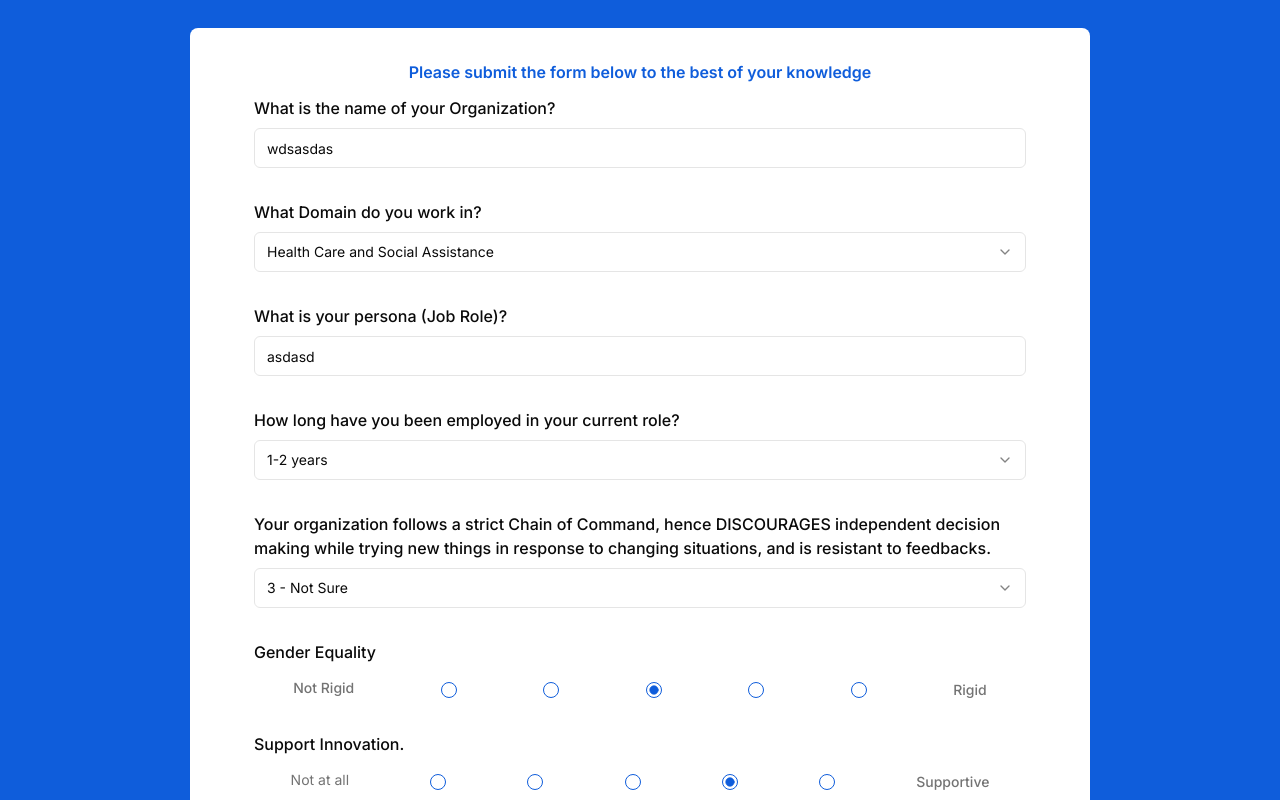
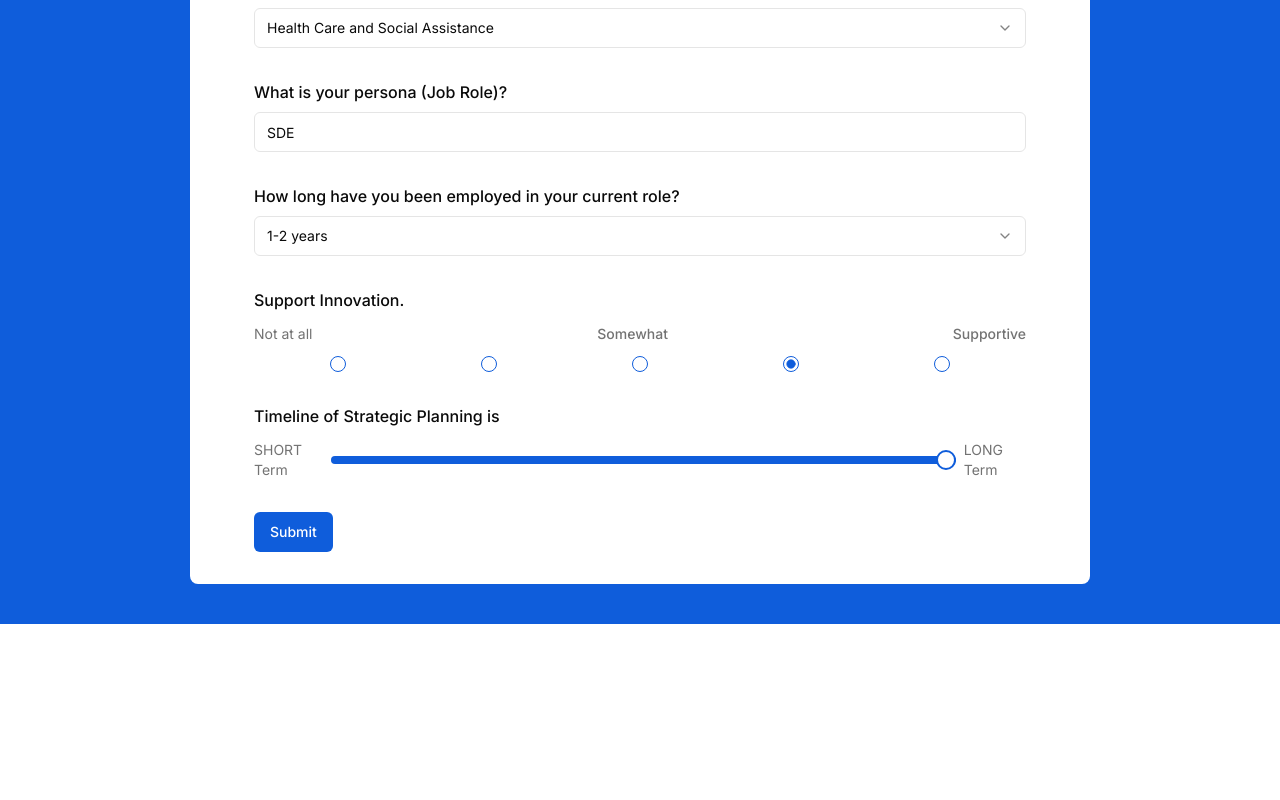
Before and after one commit to vignesh-gupta/hcl-cultural-app, a Next.js app: page /survey in a window 1280 px wide. Shown: the part 340-1140 px from the top of the page. After the commit the page ends 964 px from the top, so only its background shows below. Built offline with nearby package versions, Linux system fonts and the light colour scheme.

Commit message:
[updated] Radio input

```diff
--- a/app/page.tsx
+++ b/app/page.tsx
@@ -1,113 +1,29 @@
-import Image from 'next/image'
+import { Button } from "@/components/ui/button";
+import { ChevronRight } from "lucide-react";
+import Link from "next/link";
 
 export default function Home() {
   return (
     <main className="flex flex-col items-center justify-between max-h-screen p-24">
-      <div className="z-10 items-center justify-between w-full max-w-5xl font-mono text-sm lg:flex">
-        <p className="fixed top-0 left-0 flex justify-center w-full pt-8 pb-6 border-b border-gray-300 bg-gradient-to-b from-zinc-200 backdrop-blur-2xl dark:border-neutral-800 dark:bg-zinc-800/30 dark:from-inherit lg:static lg:w-auto lg:rounded-xl lg:border lg:bg-gray-200 lg:p-4 lg:dark:bg-zinc-800/30">
-          Get started by editing&nbsp;
-          <code className="font-mono font-bold">src/app/page.tsx</code>
-        </p>
-        <div className="fixed bottom-0 left-0 flex items-end justify-center w-full h-48 bg-gradient-to-t from-white via-white dark:from-black dark:via-black lg:static lg:h-auto lg:w-auto lg:bg-none">
-          <a
-            className="flex gap-2 p-8 pointer-events-none place-items-center lg:pointer-events-auto lg:p-0"
-            href="https://vercel.com?utm_source=create-next-app&utm_medium=appdir-template&utm_campaign=create-next-app"
-            target="_blank"
-            rel="noopener noreferrer"
-          >
-            By{' '}
-            <Image
-              src="/vercel.svg"
-              alt="Vercel Logo"
-              className="dark:invert"
-              width={100}
-              height={24}
-              priority
-            />
-          </a>
-        </div>
-      </div>
+      <h1 className="text-2xl font-bold text-white">
+        Welcome to HCL&apos;s Cultural Data Platform
+      </h1>
+      <p className="max-w-5xl text-center text-white md:text-lg">
+        This is an organizational survey that is asking some questions regarding
+        your organizational environment. It is asking you to consider your
+        colleagues, team members, leaders and senior leadership around you when
+        answering the questions. In this survey, we want you to answer as
+        honestly as you can how you think and feel about organizational
+        environment. It’s should be based on your observations on behaviors and
+        work practices you come across every day or/and every week. It can be
+        about virtual work practices or office behaviors and policies. However,
+        in the beginning there are some general questions regarding you, your
+        work location and role.
+      </p>
 
-      <div className="relative flex place-items-center before:absolute before:h-[300px] before:w-[480px] before:-translate-x-1/2 before:rounded-full before:bg-gradient-radial before:from-white before:to-transparent before:blur-2xl before:content-[''] after:absolute after:-z-20 after:h-[180px] after:w-[240px] after:translate-x-1/3 after:bg-gradient-conic after:from-sky-200 after:via-blue-200 after:blur-2xl after:content-[''] before:dark:bg-gradient-to-br before:dark:from-transparent before:dark:to-blue-700 before:dark:opacity-10 after:dark:from-sky-900 after:dark:via-[#0141ff] after:dark:opacity-40 before:lg:h-[360px] z-[-1]">
-        <Image
-          className="relative dark:drop-shadow-[0_0_0.3rem_#ffffff70] dark:invert"
-          src="/next.svg"
-          alt="Next.js Logo"
-          width={180}
-          height={37}
-          priority
-        />
-      </div>
-
-      <div className="grid mb-32 text-center lg:mb-0 lg:grid-cols-4 lg:text-left">
-        <a
-          href="https://nextjs.org/docs?utm_source=create-next-app&utm_medium=appdir-template&utm_campaign=create-next-app"
-          className="px-5 py-4 transition-colors border border-transparent rounded-lg group hover:border-gray-300 hover:bg-gray-100 hover:dark:border-neutral-700 hover:dark:bg-neutral-800/30"
-          target="_blank"
-          rel="noopener noreferrer"
-        >
-          <h2 className={`mb-3 text-2xl font-semibold`}>
-            Docs{' '}
-            <span className="inline-block transition-transform group-hover:translate-x-1 motion-reduce:transform-none">
-              -&gt;
-            </span>
-          </h2>
-          <p className={`m-0 max-w-[30ch] text-sm opacity-50`}>
-            Find in-depth information about Next.js features and API.
-          </p>
-        </a>
-
-        <a
-          href="https://nextjs.org/learn?utm_source=create-next-app&utm_medium=appdir-template-tw&utm_campaign=create-next-app"
-          className="px-5 py-4 transition-colors border border-transparent rounded-lg group hover:border-gray-300 hover:bg-gray-100 hover:dark:border-neutral-700 hover:dark:bg-neutral-800/30"
-          target="_blank"
-          rel="noopener noreferrer"
-        >
-          <h2 className={`mb-3 text-2xl font-semibold`}>
-            Learn{' '}
-            <span className="inline-block transition-transform group-hover:translate-x-1 motion-reduce:transform-none">
-              -&gt;
-            </span>
-          </h2>
-          <p className={`m-0 max-w-[30ch] text-sm opacity-50`}>
-            Learn about Next.js in an interactive course with&nbsp;quizzes!
-          </p>
-        </a>
-
-        <a
-          href="https://vercel.com/templates?framework=next.js&utm_source=create-next-app&utm_medium=appdir-template&utm_campaign=create-next-app"
-          className="px-5 py-4 transition-colors border border-transparent rounded-lg group hover:border-gray-300 hover:bg-gray-100 hover:dark:border-neutral-700 hover:dark:bg-neutral-800/30"
-          target="_blank"
-          rel="noopener noreferrer"
-        >
-          <h2 className={`mb-3 text-2xl font-semibold`}>
-            Templates{' '}
-            <span className="inline-block transition-transform group-hover:translate-x-1 motion-reduce:transform-none">
-              -&gt;
-            </span>
-          </h2>
-          <p className={`m-0 max-w-[30ch] text-sm opacity-50`}>
-            Explore the Next.js 13 playground.
-          </p>
-        </a>
-
-        <a
-          href="https://vercel.com/new?utm_source=create-next-app&utm_medium=appdir-template&utm_campaign=create-next-app"
-          className="px-5 py-4 transition-colors border border-transparent rounded-lg group hover:border-gray-300 hover:bg-gray-100 hover:dark:border-neutral-700 hover:dark:bg-neutral-800/30"
-          target="_blank"
-          rel="noopener noreferrer"
-        >
-          <h2 className={`mb-3 text-2xl font-semibold`}>
-            Deploy{' '}
-            <span className="inline-block transition-transform group-hover:translate-x-1 motion-reduce:transform-none">
-              -&gt;
-            </span>
-          </h2>
-          <p className={`m-0 max-w-[30ch] text-sm opacity-50`}>
-            Instantly deploy your Next.js site to a shareable URL with Vercel.
-          </p>
-        </a>
-      </div>
+      <Button variant={"secondary"} className="mt-3 text-primary">
+        <Link href="/survey" className="flex items-center gap-2">Get Started <ChevronRight /> </Link>
+      </Button>
     </main>
-  )
+  );
 }
--- a/app/survey/page.tsx
+++ b/app/survey/page.tsx
@@ -5,29 +5,14 @@ import React from "react";
 
 const SurveyPage = () => {
   return (
-    <div className="flex flex-col items-center gap-3 p-10 ">
-      <h1 className="text-2xl font-bold text-white">
-        Welcome to HCL&apos;s Cultural Data Platform
-      </h1>
-      <p className="max-w-5xl text-center text-white md:text-lg">
-        This is an organizational survey that is asking some questions regarding
-        your organizational environment. It is asking you to consider your
-        colleagues, team members, leaders and senior leadership around you when
-        answering the questions. In this survey, we want you to answer as
-        honestly as you can how you think and feel about organizational
-        environment. It’s should be based on your observations on behaviors and
-        work practices you come across every day or/and every week. It can be
-        about virtual work practices or office behaviors and policies. However,
-        in the beginning there are some general questions regarding you, your
-        work location and role.
-      </p>
-      <div className=" items-center w-full py-8 mt-10 bg-white rounded-lg md:w-3/4">
-        <p className="mb-3 font-semibold text-center text-primary text-sm sm:text-base">
+    <main className="flex flex-col items-center gap-3 p-10 ">
+      <div className="items-center w-full py-8 mt-10 bg-white rounded-lg md:w-3/4">
+        <p className="mb-3 text-sm font-semibold text-center text-primary sm:text-base">
           Please submit the form below to the best of your knowledge
         </p>
         <SurveyForm />
       </div>
-    </div>
+    </main>
   );
 };
 
--- a/src/components/Navbar.tsx
+++ b/src/components/Navbar.tsx
@@ -6,18 +6,15 @@ import {
   Sheet,
   SheetContent,
   SheetHeader,
-  SheetTitle,
   SheetTrigger,
 } from "@/components/ui/sheet";
 import { Menu } from "lucide-react";
-import { Button } from "./ui/button";
 import MobileNav from "./MobileNav";
 
 const Navbar = () => {
   return (
     <header className="flex items-center h-16 min-w-full gap-3 px-10 py-1 border-b-2 sm:px-20">
       <Link href="/" className="grow">
-        {/* HCl */}
         <Image
           src={'/HCL-LOGO.png'}
           alt="logo"
@@ -25,7 +22,6 @@ const Navbar = () => {
           width={400}
           height={200}
           className="object-contain w-48 "
-          style={{ color: "#fff" }}
         />
       </Link>
 
--- a/src/components/SurveyForm.tsx
+++ b/src/components/SurveyForm.tsx
@@ -31,9 +31,9 @@ const SurveyForm = () => {
   const form = useForm<z.infer<typeof formSchema>>({
     resolver: zodResolver(formSchema),
     defaultValues: {
-      org: "wdsasdas",
+      org: "HCLTECH",
       domain: "Health Care and Social Assistance",
-      role: "asdasd",
+      role: "SDE",
       experience: "1-2 years",
       surveyQ1: "3",
       surveyQ2: "3",
@@ -163,74 +163,9 @@ const SurveyForm = () => {
           />
 
           {/* {[...surveyQuestions].splice(1).map((question: SurveyQuestion, i: number) => ( */}
-          <FormField
-            key={surveyQuestions[0].value}
-            control={form.control}
-            name={surveyQuestions[0].value}
-            render={({ field }) => (
-              <FormItem>
-                <FormLabel className="text-xs md:text-base">
-                  {surveyQuestions[0].question}
-                </FormLabel>
-                <FormControl>
-                  <Select
-                    onValueChange={field.onChange}
-                    defaultValue={String(field.value)}
-                  >
-                    <SelectTrigger className="w-full">
-                      <SelectValue placeholder="Domain" />
-                    </SelectTrigger>
-                    <RatingOptions />
-                  </Select>
-                </FormControl>
-                <FormMessage />
-              </FormItem>
-            )}
-          />
           {/* ))} */}
 
           {/* Testing other ways */}
-
-          <FormField
-            control={form.control}
-            name={surveyQuestions[2].value}
-            render={({ field }) => (
-              <FormItem className="space-y-3">
-                <FormLabel className="text-xs md:text-base">
-                  {surveyQuestions[2].question}
-                </FormLabel>
-                <FormControl>
-                  <RadioGroup
-                    onValueChange={field.onChange}
-                    defaultValue={String(field.value)}
-                    className="flex justify-between space-y-1"
-                  >
-                    <FormItem className="flex items-center justify-center space-x-3 space-y-0 grow text-muted-foreground">
-                      <FormLabel className="text-xs md:text-sm">
-                        Not Rigid
-                      </FormLabel>
-                    </FormItem>
-                    {[1, 2, 3, 4, 5].map((value) => (
-                      <FormItem
-                        className="flex items-center justify-center space-x-3 space-y-0 grow"
-                        key={`${surveyQuestions[1].value}-${value}`}
-                      >
-                        <FormControl>
-                          <RadioGroupItem value={value.toString()} />
-                        </FormControl>
-                      </FormItem>
-                    ))}
-                    <FormItem className="flex items-center justify-center space-x-3 space-y-0 grow text-muted-foreground">
-                      <FormLabel className="text-xs md:text-sm">
-                        Rigid
-                      </FormLabel>
-                    </FormItem>
-                  </RadioGroup>
-                </FormControl>
-                <FormMessage />
-              </FormItem>
-            )}
-          />
 
           <FormField
             control={form.control}
@@ -244,13 +179,26 @@ const SurveyForm = () => {
                   <RadioGroup
                     onValueChange={field.onChange}
                     defaultValue={String(field.value)}
-                    className="flex justify-between space-y-1"
+                    className="flex flex-col justify-between space-y-1"
                   >
-                    <FormItem className="flex items-center justify-center space-x-3 space-y-0 grow text-muted-foreground">
+                    <div className="flex justify-between grow">
+                      <FormItem className="flex items-center space-x-3 space-y-0 grow text-muted-foreground">
                         <FormLabel className="text-xs font-normal md:text-sm">
                           Not at all
                         </FormLabel>
                       </FormItem>
+                      <FormItem className="items-center justify-center hidden space-x-3 space-y-0 sm:flex grow text-muted-foreground">
+                        <FormLabel className="text-xs md:text-sm">
+                          Somewhat
+                        </FormLabel>
+                      </FormItem>
+                      <FormItem className="flex items-center justify-end space-x-3 space-y-0 grow text-muted-foreground">
+                        <FormLabel className="text-xs md:text-sm">
+                          Supportive
+                        </FormLabel>
+                      </FormItem>
+                    </div>
+                    <div className="flex justify-between px-2">
                       {[1, 2, 3, 4, 5].map((value) => (
                         <FormItem
                           className="flex items-center justify-center space-x-3 space-y-0 grow"
@@ -261,11 +209,7 @@ const SurveyForm = () => {
                           </FormControl>
                         </FormItem>
                       ))}
-                    <FormItem className="flex items-center justify-center space-x-3 space-y-0 grow text-muted-foreground">
-                      <FormLabel className="text-xs md:text-sm">
-                        Supportive
-                      </FormLabel>
-                    </FormItem>
+                    </div>
                   </RadioGroup>
                 </FormControl>
                 <FormMessage />
```
Lines whose indentation alone changed are shown as unchanged.
